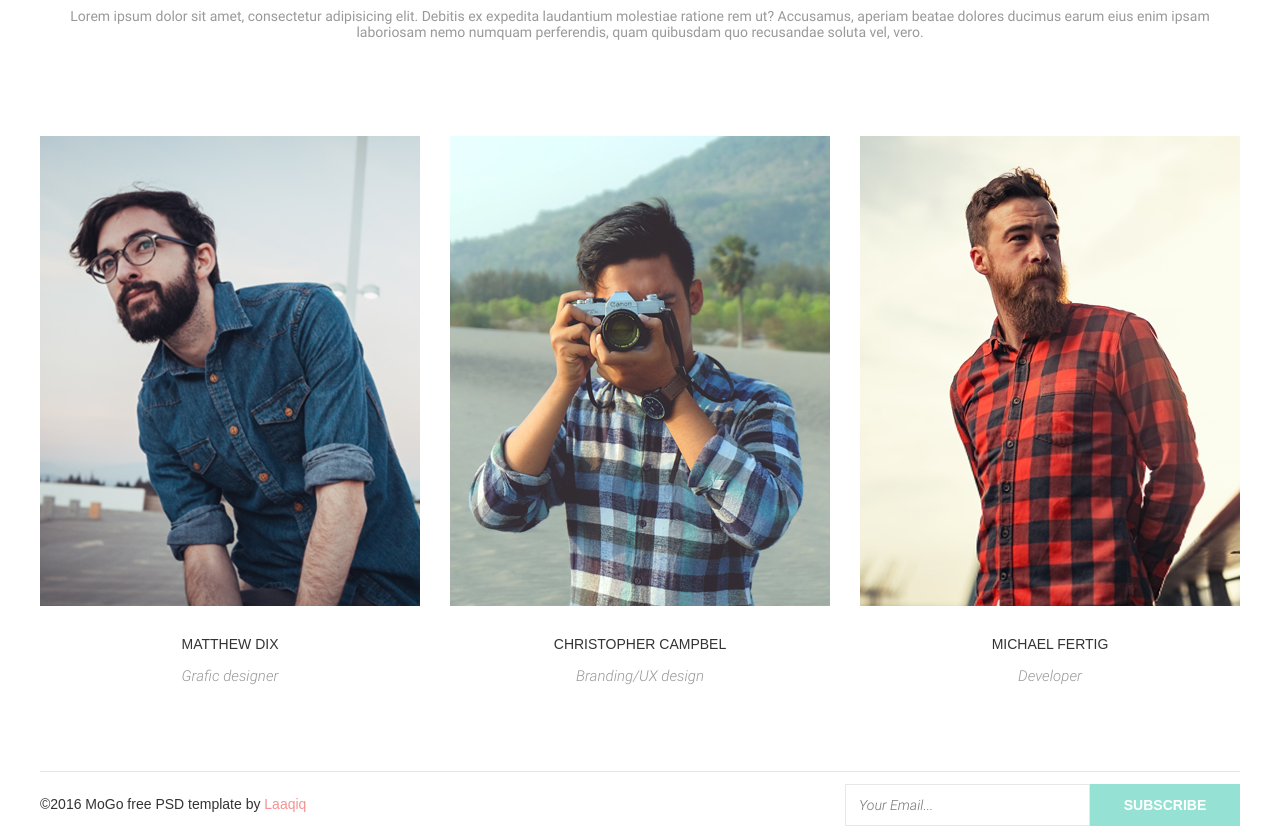
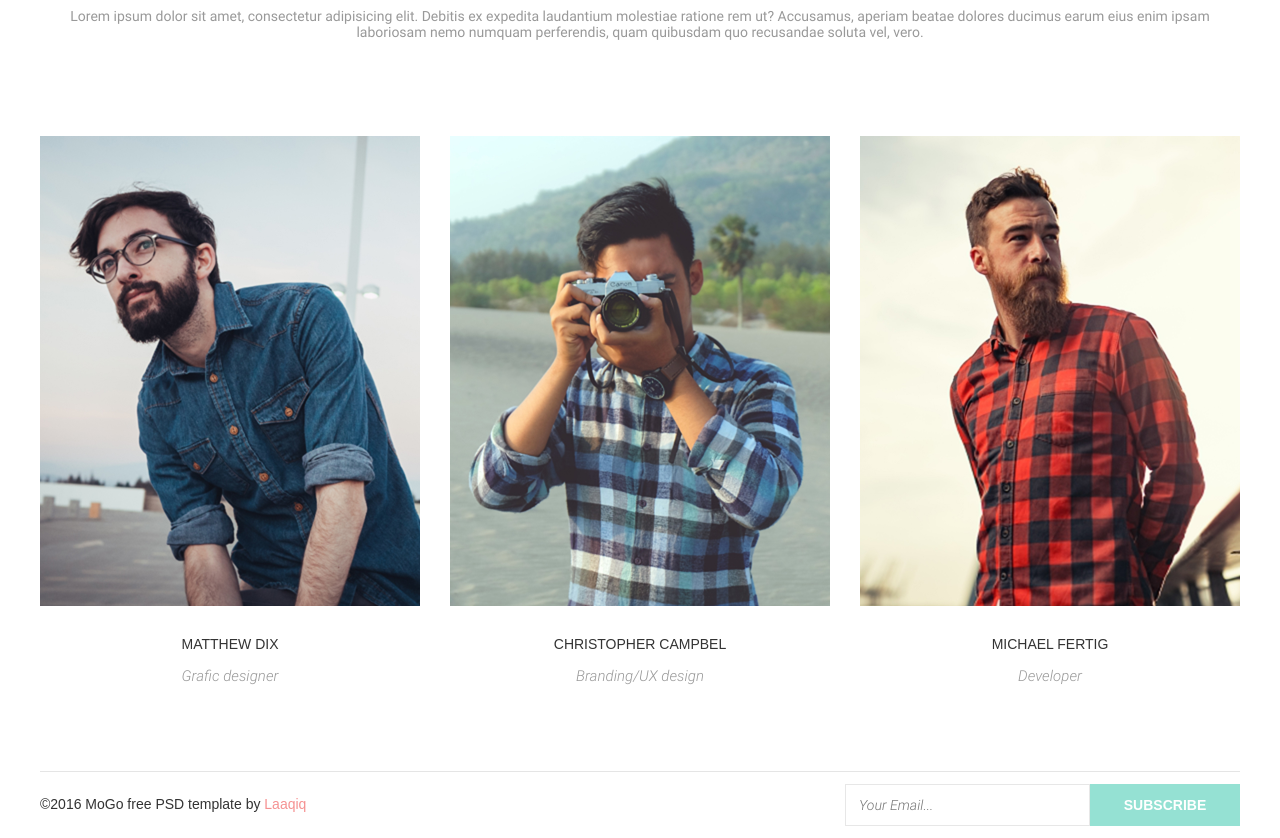
Before and after one commit to vadympichurin/BC7, a plain HTML site: page html-css/module_010/index.html in a window 1280 px wide. Shown: the part 1920-2758 px from the top of the page. Drawn offline with Linux system fonts and the light colour scheme; a web font is replaced by a local one.

Commit message:
added HW 010 rev1

```diff
--- a/html-css/module_010/index.html
+++ b/html-css/module_010/index.html
@@ -155,7 +155,7 @@
                 <div class="team__containerCards containerCards">
                     <div class="containerCards__teamCard teamCard">
                         <div class="teamCard__hiddenBox">
-                            <img srcset="img/man-1.jpg 380w, img/man-1@2x.jpg 760w"
+                            <img srcset="img/man-1.jpg 320w, img/man-1@2x.jpg 768w"
                                  src="./img/man-1.jpg" alt="photografer" class="teamCard__Photo">
                             <div class="teamCard__hidden">
                                 <a href="#" class="teamCard__btn">
@@ -185,7 +185,8 @@
                     </div>
                     <div class="containerCards__teamCard teamCard">
                         <div class="teamCard__hiddenBox">
-                            <img src="./img/man-2.jpg" alt="photografer" class="teamCard__Photo">
+                            <img srcset="img/man-2.jpg 320w, img/man-2@2x.jpg 768w"
+                                    src="./img/man-2.jpg" alt="photografer" class="teamCard__Photo">
                             <div class="teamCard__hidden">
                                 <a href="#" class="teamCard__btn">
                                     <svg class="teamCard__social">
@@ -214,7 +215,8 @@
                     </div>
                     <div class="containerCards__teamCard teamCard">
                         <div class="teamCard__hiddenBox">
-                            <img src="./img/man-3.jpg" alt="photografer" class="teamCard__Photo">
+                            <img srcset="img/man-3.jpg 320w, img/man-3@2x.jpg 768w"
+                                    src="./img/man-3.jpg" alt="photografer" class="teamCard__Photo">
                             <div class="teamCard__hidden">
                                 <a href="#" class="teamCard__btn">
                                     <svg class="teamCard__social">
```
